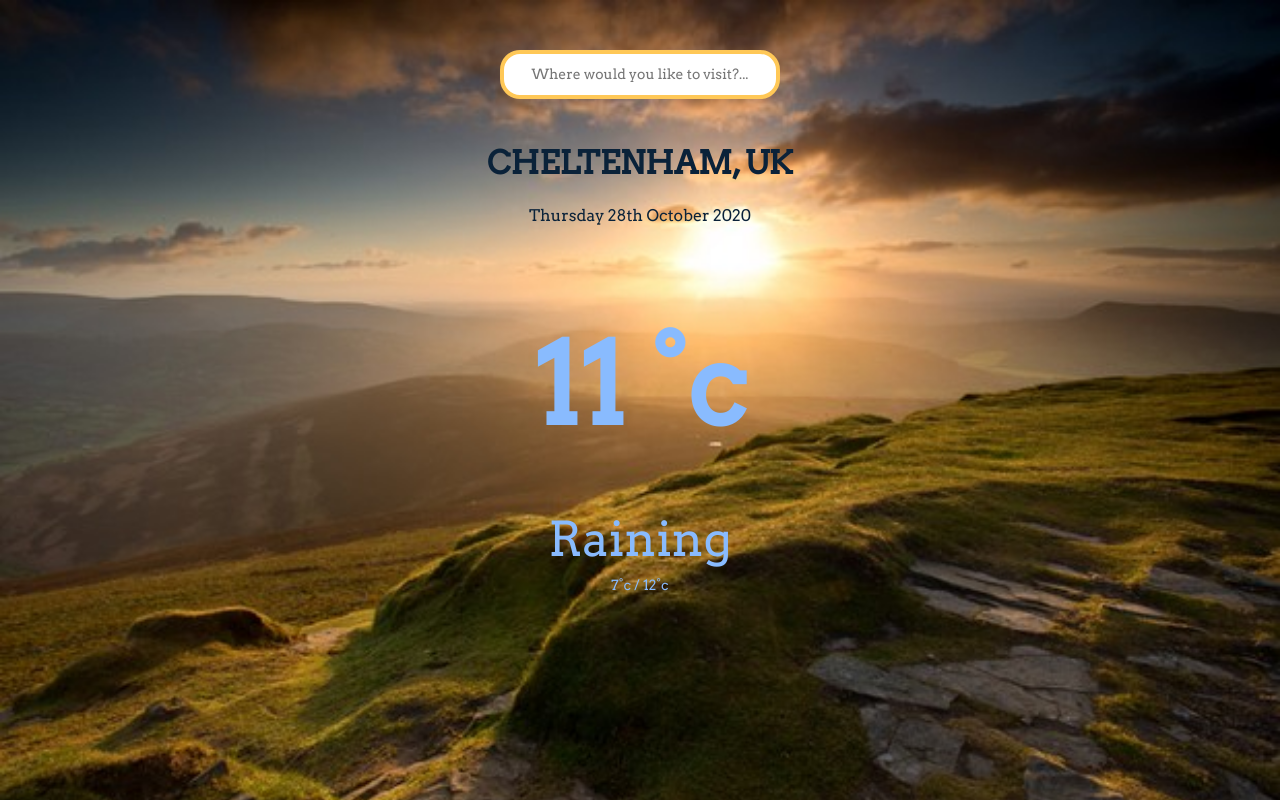
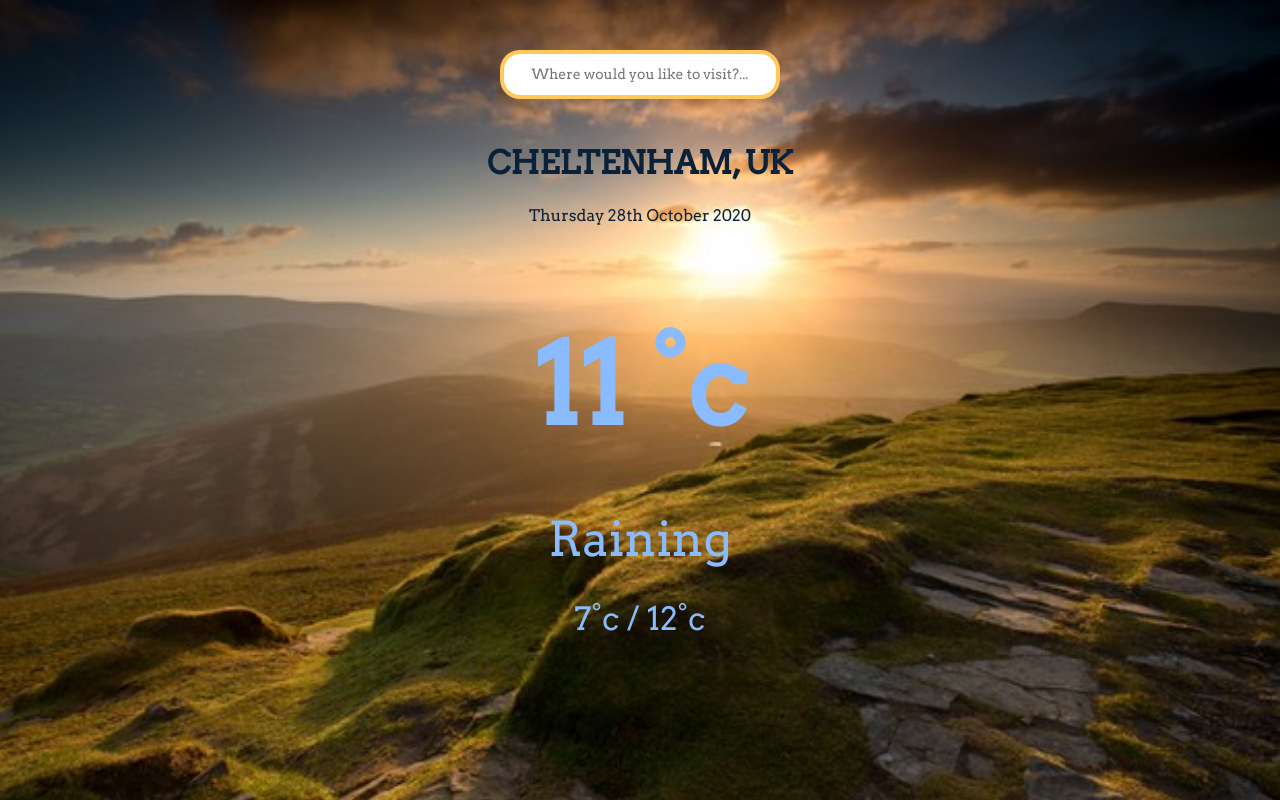
Before and after one commit to Code-Institute-Submissions/weatherLens, a plain HTML site: page index.html in a window 1280 px wide. Drawn offline with nearby package versions, Linux system fonts and the light colour scheme.

Commit message:
temperature-difference class styled

```diff
--- a/assets/css/style.css
+++ b/assets/css/style.css
@@ -77,3 +77,8 @@ section {
     font-size: 48px;
     margin-top: 20px;
 }
+
+#conditions-now .temperature-difference {
+    font-size: 32px;
+    margin-top: 20px;
+}
```
